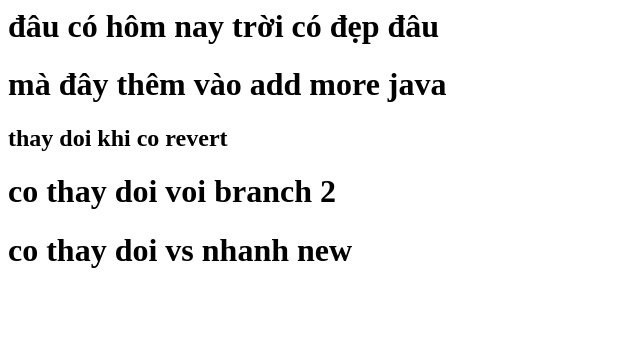
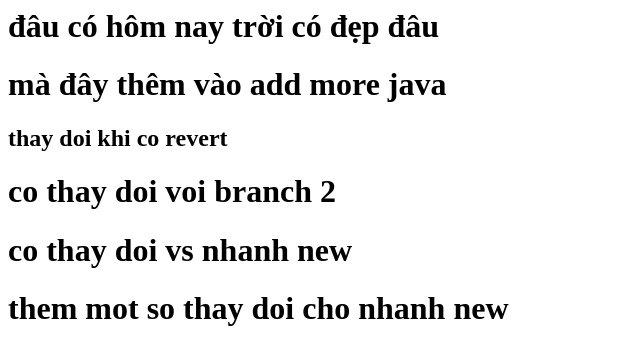
Before and after one commit to dominhquan12/demo, a plain HTML site: page index.html in a window 1280 px wide. Shown: the whole page, without its empty margins (0-640 px from the left). Drawn offline with Linux system fonts and the light colour scheme.

Commit message:
them thay doi cho new

```diff
--- a/index.html
+++ b/index.html
@@ -4,3 +4,4 @@
 <h2>thay doi khi co revert</h2>
 <h1>co thay doi voi branch 2</h1>
 <h1>co thay doi vs nhanh new</h1>
+<h1>them mot so thay doi cho nhanh new</h1>
```
